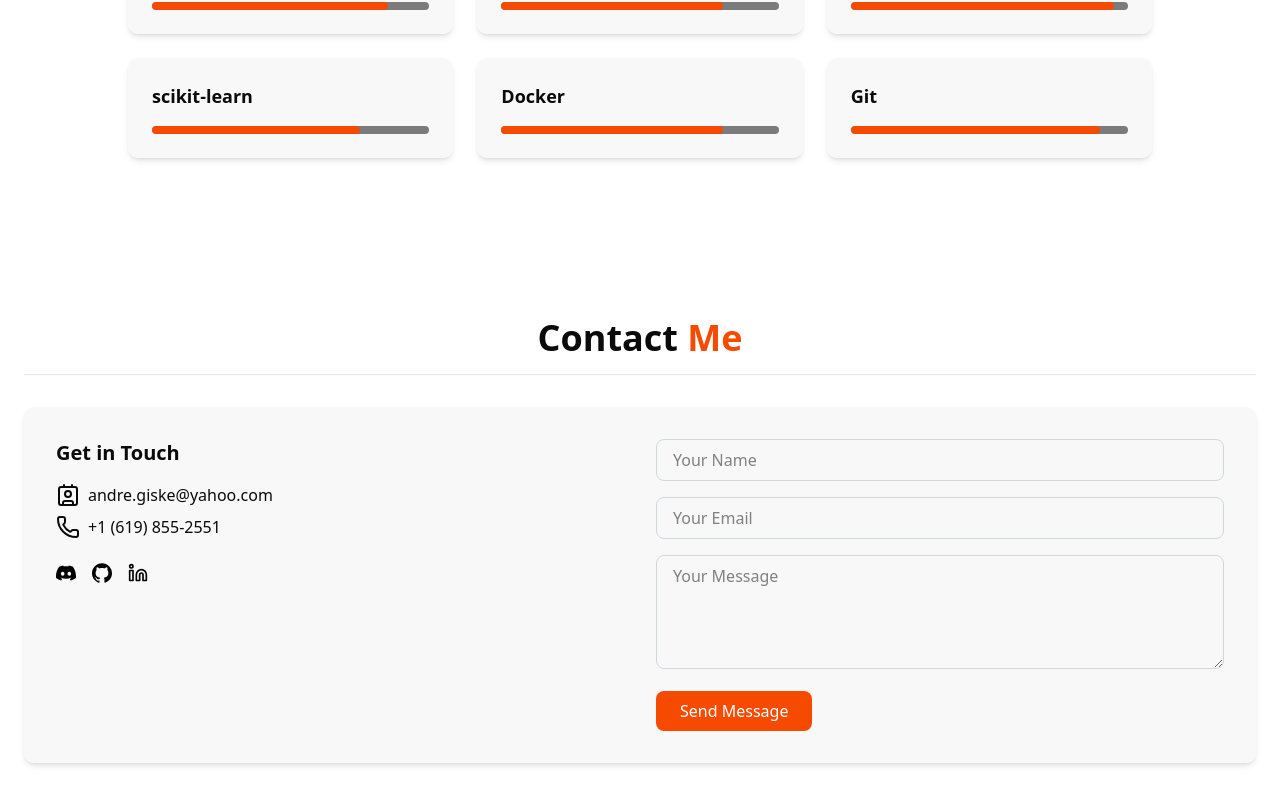
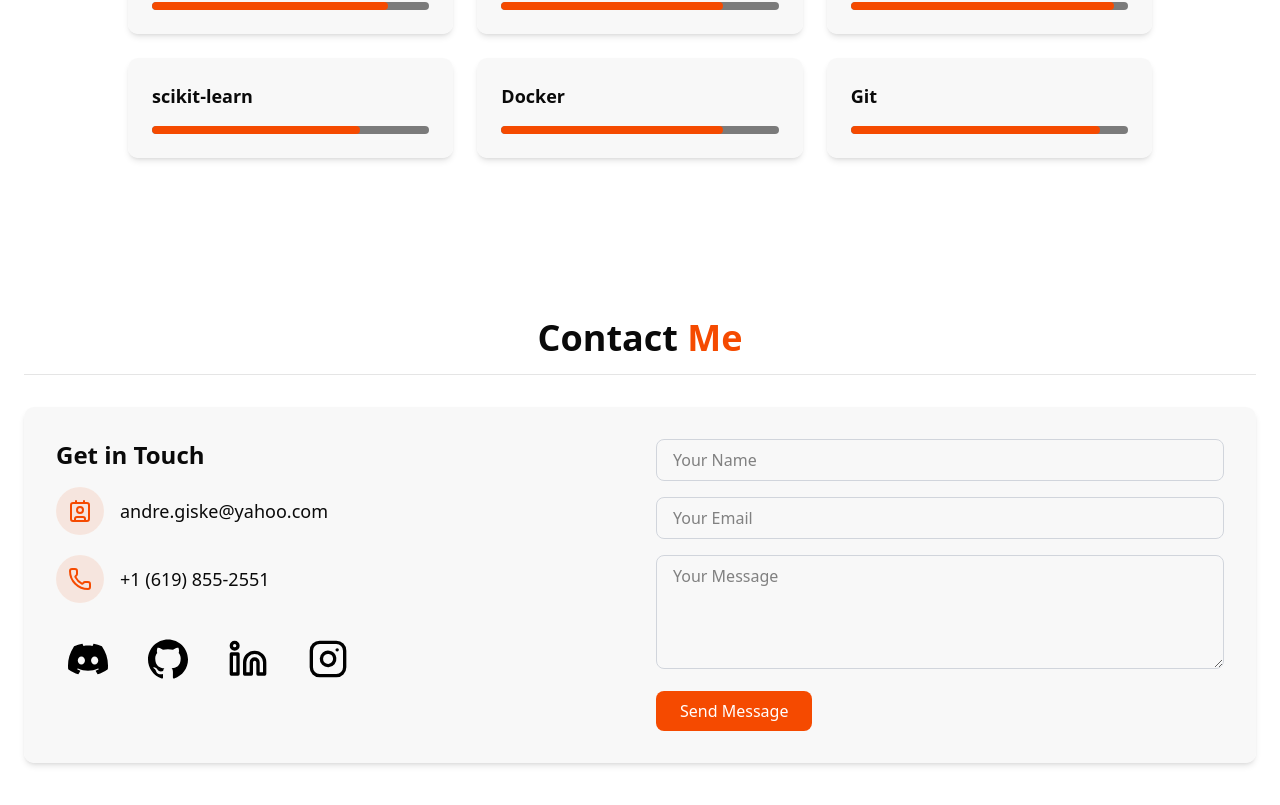
Before and after one commit to dregiske/portfolio, a React (Vite) app: page / in a window 1280 px wide. Shown: the part 2933-3738 px from the top of the page. Built offline with nearby package versions, Linux system fonts and the light colour scheme.

Commit message:
contact details

```diff
--- a/src/components/ui/Contacts.tsx
+++ b/src/components/ui/Contacts.tsx
@@ -6,6 +6,7 @@ import {
   DISCORD_LINK,
   GITHUB_LINK,
   LINKEDIN_LINK,
+  INSTAGRAM_LINK,
 } from "@/constants/links";
 import { Contact, Phone } from "lucide-react";
 
@@ -13,17 +14,22 @@ const socials = [
   {
     name: "Discord",
     url: DISCORD_LINK,
-    icon: <img src="/discord.svg" alt="Discord" className="h-5 w-5" />,
+    icon: <img src="/discord.svg" alt="Discord" className="h-10 w-10" />,
   },
   {
     name: "GitHub",
     url: GITHUB_LINK,
-    icon: <img src="/github.svg" alt="GitHub" className="h-5 w-5" />,
+    icon: <img src="/github.svg" alt="GitHub" className="h-10 w-10" />,
   },
   {
     name: "LinkedIn",
     url: LINKEDIN_LINK,
-    icon: <img src="/linkedin.svg" alt="LinkedIn" className="h-5 w-5" />,
+    icon: <img src="/linkedin.svg" alt="LinkedIn" className="h-10 w-10" />,
+  },
+  {
+    name: "Instagram",
+    url: INSTAGRAM_LINK,
+    icon: <img src="/instagram.svg" alt="Instagram" className="h-10 w-10" />,
   },
 ];
 
@@ -38,29 +44,38 @@ export const Contacts = () => {
         <div className="grid grid-cols-1 md:grid-cols-2 bg-secondary/70 p-8 rounded-lg shadow-md gap-8">
           {/* Contact Info */}
           <div className="mb-8 md:mb-0">
-            <h3 className="text-xl font-semibold mb-4">Get in Touch</h3>
-            <ul className="space-y-2">
+            <h3 className="text-2xl font-semibold mb-4">Get in Touch</h3>
+            <ul className="space-y-5 text-lg">
               <li className="flex items-center">
-                <Contact className="mr-2" />
+                <div className="p-3 rounded-full bg-primary/10 mr-4">
+                  <Contact className="h-6 w-6 text-primary" />
+                </div>
                 <span>{EMAIL_ADDRESS}</span>
               </li>
               <li className="flex items-center">
-                <Phone className="mr-2" />
+                <div className="p-3 rounded-full bg-primary/10 mr-4">
+                  <Phone className="h-6 w-6 text-primary" />
+                </div>
                 <span>+1 {PHONE_NUMBER}</span>
               </li>
             </ul>
 
-            <div className="mt-6">
+            <div className="mt-6 flex items-center justify-left">
               {socials.map((social) => (
+                <div
+                  className="mr-4 items-center flex rounded-full p-3 hover:outline-none hover:ring-2 hover:ring-primary hover:scale-[1.1] hover:bg-primary/10  transition-transform duration-300"
+                  key={social.name}
+                >
                   <a
                     key={social.name}
                     href={social.url}
                     target="_blank"
                     rel="noopener noreferrer"
-                  className="inline-flex items-center mr-4 mb-2 text-gray-700 hover:text-primary transition-colors duration-300"
+                    className="inline-flex items-center justify-center"
                   >
                     {social.icon}
                   </a>
+                </div>
               ))}
             </div>
           </div>
@@ -85,7 +100,7 @@ export const Contacts = () => {
               ></textarea>
               <button
                 type="submit"
-                className="px-6 py-2 bg-primary text-white rounded-md hover:bg-primary/90 transition-colors duration-300"
+                className="px-6 py-2 bg-primary text-white rounded-md hover:bg-primary/80 transition-colors duration-300"
               >
                 Send Message
               </button>
--- a/src/components/ui/Skills.tsx
+++ b/src/components/ui/Skills.tsx
@@ -29,7 +29,7 @@ export const Skills = () => {
           {skills.map((skill, key) => (
             <div
               key={key}
-              className="bg-secondary/70 p-6 rounded-lg shadow-md card-hover"
+              className="bg-secondary/70 p-6 rounded-lg shadow-md card-hover hover:scale-[1.02] transition-transform duration-300"
             >
               <div className="text-left mb-4">
                 <h3 className="font-semibold text-lg">{skill.name}</h3>
--- a/src/constants/links.ts
+++ b/src/constants/links.ts
@@ -9,6 +9,8 @@ export const LINKEDIN_LINK =
 
 export const DISCORD_LINK = "https://discord.com/users/drev.2";
 
+export const INSTAGRAM_LINK = "https://www.instagram.com/dre.giske";
+
 export const EMAIL_ADDRESS = "andre.giske@yahoo.com";
 
 export const PHONE_NUMBER = "(619) 855-2551";
```
Also changed, not shown: public/instagram.svg (added). Lines whose indentation alone changed are shown as unchanged.
